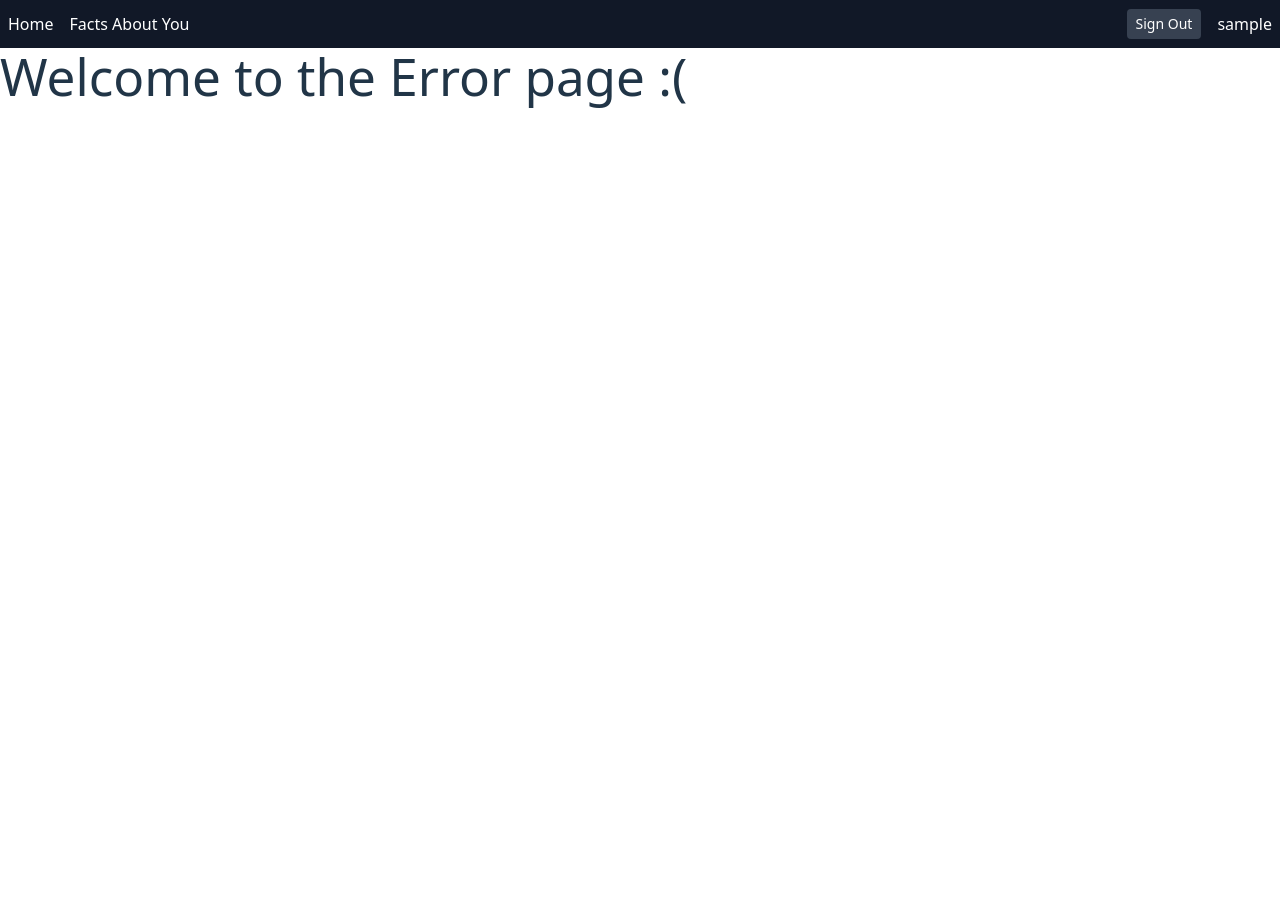
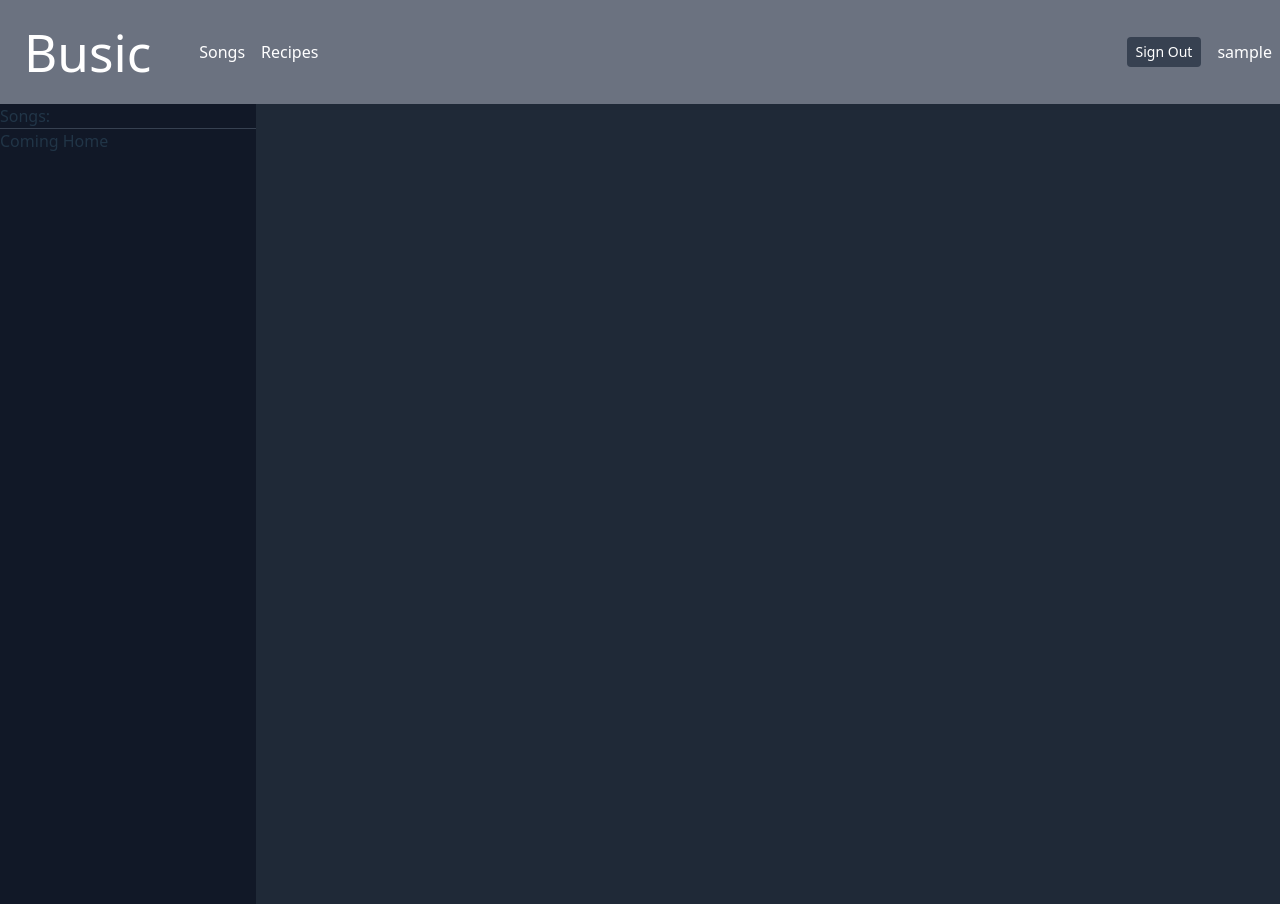
Before and after one commit to timbrady12345/FinalBusic, a React app in the folder frontend/: page /Songs in a window 1280 px wide. Before the commit the page ends 800 px from the top, so only its background shows below. Built offline with nearby package versions, Linux system fonts and the light colour scheme; sample sign-in values are in the browser's storage; the HTML template or start-up script is replaced by a standard one.

Commit message:
Pagination fix + professionality

```diff
--- a/frontend/src/App.jsx
+++ b/frontend/src/App.jsx
@@ -1,9 +1,10 @@
 import React from "react";
 import { BrowserRouter as Router, Routes, Route, Link } from "react-router-dom";
 import Home from "./pages/Home";
-import About from "./pages/About";
 import Error from "./pages/Error";
 import Login from "./pages/Login";
+import Recipes from "./pages/Recipes";
+import Songs from "./pages/Songs";
 import { useContext } from "react";
 import { UserProvider } from "./conProv/UserProvider";
 import { UserContext } from "./conProv/UserContext";
@@ -24,10 +25,13 @@ function AppContent() {
   return (
     <Router>
       {user && (
-        <div className="flex justify-between w-screen bg-gray-900 p-2 sticky top-0">
-          <nav className="flex gap-4 text-white items-center h-8">
-            <Link to="/">Home</Link>
-            <Link to="/About">Facts About You</Link>
+        <div className="flex justify-between w-screen bg-gray-500 p-2 sticky top-0">
+          <nav className="flex gap-4 text-white items-center h-8 h-full p-4 flex flex-row">
+            <Link className="w-auto pr-8 text-left" to="/">
+              <h1>Busic</h1>
+            </Link>
+            <Link to="/Songs">Songs</Link>
+            <Link to="/Recipes">Recipes</Link>
           </nav>
 
           <div className="text-white flex items-center gap-4">
@@ -58,10 +62,18 @@ function AppContent() {
             }
           />
           <Route
-            path="/About"
+            path="/Recipes"
             element={
               <ProtectedRoute>
-                <About />
+                <Recipes />
+              </ProtectedRoute>
+            }
+          />
+          <Route
+            path="/Songs"
+            element={
+              <ProtectedRoute>
+                <Songs />
               </ProtectedRoute>
             }
           />
--- a/frontend/src/components/LoginRoute.jsx
+++ b/frontend/src/components/LoginRoute.jsx
@@ -7,7 +7,7 @@ export default function LoginRoute({ children }) {
   const { user } = useContext(UserContext);
 
   if (user) {
-    return <Navigate to="/About" replace />;
+    return <Navigate to="/" replace />;
   }
 
   return children;
--- a/frontend/src/pages/Home.jsx
+++ b/frontend/src/pages/Home.jsx
@@ -1,24 +1,20 @@
 import React from "react";
-import { useState } from "react";
+import { useState, useEffect } from "react";
 
 export default function Home() {
-  const [busicVisible, setBusicVisible] = useState(true);
+  const [count, setCount] = useState(0);
 
-  //Left Sides
-  const [songsVisible, setSongsVisible] = useState(false);
-  const [recipesVisible, setRecipesVisible] = useState(false);
-
-  //Right Sides
-  const [chVisible, setChVisible] = useState(false);
-
-  //Make arrays for left side lists and right side panels
-  //
-  //
+  useEffect(() => {
+    fetch("http://localhost:8000/api/users/count")
+      .then((res) => res.json())
+      .then((data) => setCount(data.count))
+      .catch((err) => console.error("Error fetching count:", err));
+  }, []);
 
   return (
     <div className="flex flex-col  w-full min-h-screen">
       {/* //Top */}
-      <div className="h-full p-4 bg-gray-500 flex flex-row">
+      {/* <div className="h-full p-4 bg-gray-500 flex flex-row">
         <div className="w-auto pr-8 text-left">
           <h1>
             <a
@@ -73,74 +69,10 @@ export default function Home() {
             </div>
           </div>
         </div>
-      </div>
-      {/* //Middle */}
-      {/* Make a grid of 4 images */}
-      {/* Collaps Section */}
-      <div className="inline-flex flex-row">
-        {songsVisible && (
-          <div className="w-1/4 bg-gray-900">
-            <div className="border-gray-700 border-b"> Songs:</div>
-            <a
-              className="pb-1"
-              href="#"
-              onClick={(e) => {
-                e.preventDefault();
-                if (chVisible == false || busicVisible == true) {
-                  setChVisible(true);
-                  setBusicVisible(false);
-                }
-              }}
-            >
-              Coming Home
-            </a>
-          </div>
-        )}
-        {recipesVisible && (
-          <div className="w-1/4 bg-gray-900">
-            <div className="border-gray-700 border-b"> Recipes:</div>
-            <div className="pb-1">Chocolate Chip Cookies</div>
-            <div className="pb-1">Chocolate Chip Cookies II</div>
-            <div className="pb-1">Chocolate Chip Cookies III</div>
-          </div>
-        )}
-        {/* MAIN SCREEN */}
-        <div className="h-screen w-full bg-gray-800">
-          {/* Horizontal Boxes */}
-          {busicVisible && (
-            <div className="inline-flex flex-row">
-              {/* Vertical */}
-              <div className="flex flex-col p-2">
-                <div>Top Left</div>
-                <div>Bottom Left</div>
-              </div>
-              <div className="flex flex-col p-2">
-                <div>Top Right</div>
-                <div>Bottom Right</div>
-              </div>
-            </div>
-          )}
-          {/* ----------------------------------- */}
-          {!busicVisible && chVisible && (
-            <div className="inline-flex flex-row w-full min-h-screen">
-              {/* Vertical */}
-              <div className="flex flex-col p-2 w-full">
-                <div className="w-fit">
-                  <div className="song-title">Coming Home</div>
-                  <div className="flex band-title justify-end">
-                    By: The Mellows
-                  </div>
-                </div>
-              </div>
-              {/* ml-auto*/}
-              <div className="flex flex-col p-4 album-height w-full">
-                <div className="w-60 h-60 bg-white">Album Cover</div>
-                <div>Song Facts</div>
-              </div>
-            </div>
-          )}
-        </div>
-      </div>
+      </div> */}
+      <h1 className="flex items-center text-yellow-500 h-[calc(100vh-2rem)]">
+        You and {count - 1} other people use Busic
+      </h1>
       {/* //Bottom */}
       <div className="h-full p-4 bg-indigo-900 text-center">
         <h4>Created by Timothy Brady</h4>
--- /dev/null
+++ b/frontend/src/pages/Recipes.jsx
@@ -0,0 +1,27 @@
+// import { useState } from "react";
+
+export default function Recipes() {
+  // const [recipesVisible] = useState(false);
+  return (
+    <div className="flex flex-col  w-full min-h-screen">
+      {/* //Middle */}
+      {/* Make a grid of 4 images */}
+      {/* Collaps Section */}
+      <div className="inline-flex flex-row">
+        {/* {recipesVisible && ( */}
+        <div className="w-1/4 bg-gray-900">
+          <div className="border-gray-700 border-b"> Recipes:</div>
+          <div className="pb-1">Chocolate Chip Cookies</div>
+          <div className="pb-1">Chocolate Chip Cookies II</div>
+          <div className="pb-1">Chocolate Chip Cookies III</div>
+        </div>
+        {/* )} */}
+        {/* MAIN SCREEN */}
+        <div className="h-screen w-full bg-gray-800">
+          {/* Horizontal Boxes */}
+          {/* ----------------------------------- */}
+        </div>
+      </div>
+    </div>
+  );
+}
--- /dev/null
+++ b/frontend/src/pages/Songs.jsx
@@ -0,0 +1,68 @@
+import { useState } from "react";
+
+export default function Songs() {
+  const [chVisible, setChVisible] = useState(false);
+  const [busicVisible, setBusicVisible] = useState(false);
+  return (
+    <div className="flex flex-col  w-full min-h-screen">
+      {/* //Middle */}
+      {/* Make a grid of 4 images */}
+      {/* Collaps Section */}
+      <div className="inline-flex flex-row">
+        <div className="w-1/4 bg-gray-900">
+          <div className="border-gray-700 border-b"> Songs:</div>
+          <a
+            className="pb-1"
+            href="#"
+            onClick={(e) => {
+              e.preventDefault();
+              if (chVisible == false || busicVisible == true) {
+                setChVisible(true);
+                setBusicVisible(false);
+              }
+            }}
+          >
+            Coming Home
+          </a>
+        </div>
+
+        {/* MAIN SCREEN */}
+        <div className="h-screen w-full bg-gray-800">
+          {/* Horizontal Boxes */}
+          {busicVisible && (
+            <div className="inline-flex flex-row">
+              {/* Vertical */}
+              <div className="flex flex-col p-2">
+                <div>Top Left</div>
+                <div>Bottom Left</div>
+              </div>
+              <div className="flex flex-col p-2">
+                <div>Top Right</div>
+                <div>Bottom Right</div>
+              </div>
+            </div>
+          )}
+          {/* ----------------------------------- */}
+          {!busicVisible && chVisible && (
+            <div className="inline-flex flex-row w-full min-h-screen">
+              {/* Vertical */}
+              <div className="flex flex-col p-2 w-full">
+                <div className="w-fit">
+                  <div className="song-title">Coming Home</div>
+                  <div className="flex band-title justify-end">
+                    By: The Mellows
+                  </div>
+                </div>
+              </div>
+              {/* ml-auto*/}
+              <div className="flex flex-col p-4 album-height w-full">
+                <div className="w-60 h-60 bg-white">Album Cover</div>
+                <div>Song Facts</div>
+              </div>
+            </div>
+          )}
+        </div>
+      </div>
+    </div>
+  );
+}
```
